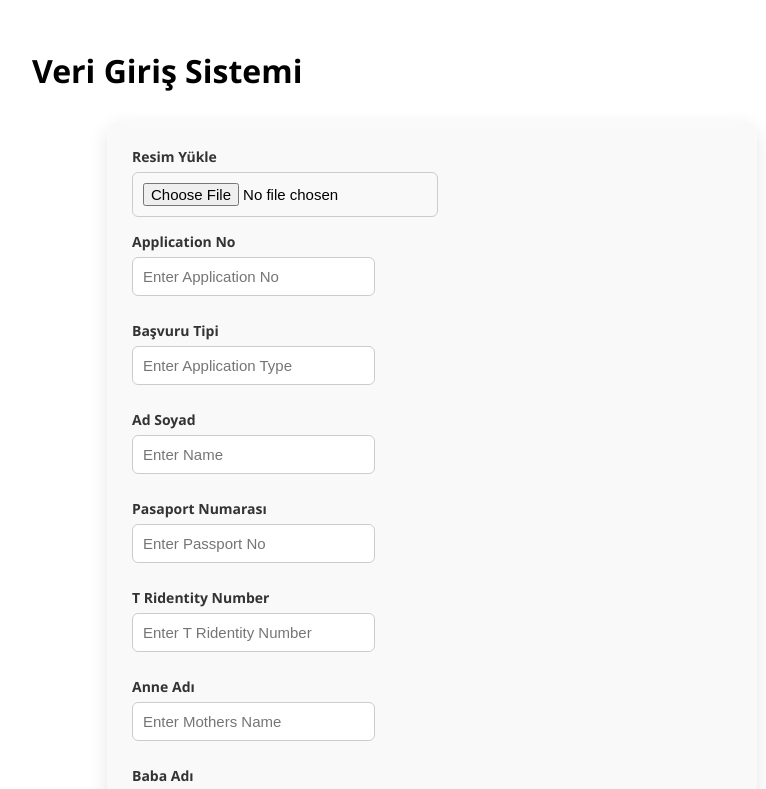
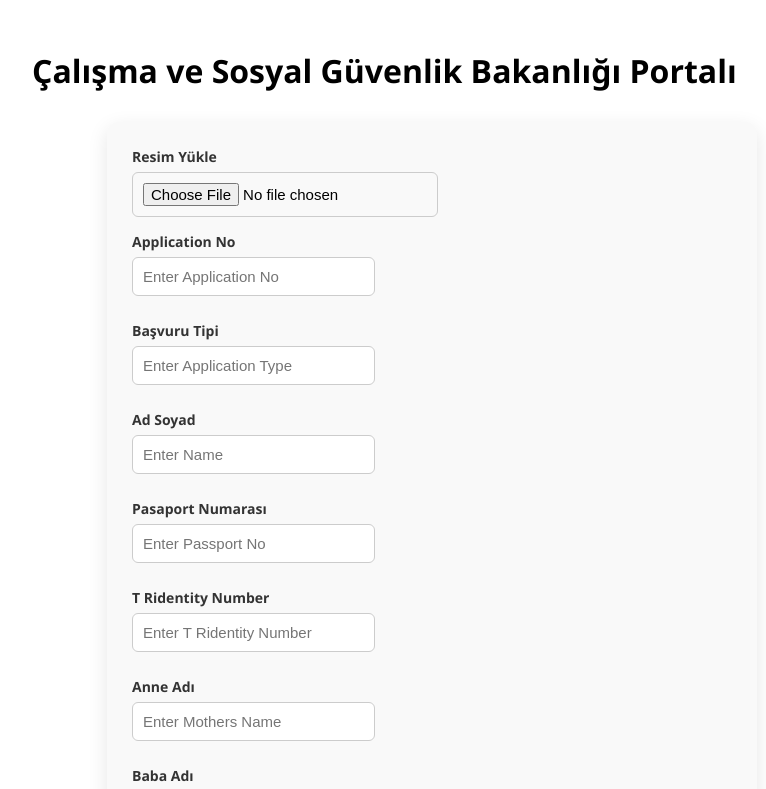
Before and after one commit to Abdullah-Zzz/data-entry, a React (Vite) app: page / in a window 1280 px wide. Shown: the top 789 px of the page, without its empty margins (208-974 px from the left). Built offline with nearby package versions, Linux system fonts and the light colour scheme; no server answers.

Commit message:
changed head

```diff
--- a/index.html
+++ b/index.html
@@ -6,7 +6,7 @@
     <meta name="viewport" content="width=device-width, initial-scale=1.0" />
     <link href="https://fonts.googleapis.com/css2?family=Poppins:wght@400;500;600&display=swap" rel="stylesheet">
     <link href="https://fonts.googleapis.com/css2?family=Montserrat:wght@500;700&display=swap" rel="stylesheet">
-    <title>Data Entry Web</title>
+    <title>Çalışma ve Sosyal Güvenlik Bakanlığı Portalı</title>
   </head>
   <body>
     <div id="root"></div>
--- a/src/App.jsx
+++ b/src/App.jsx
@@ -51,7 +51,7 @@ const { t } = useTranslation();
 
   return (
     <div className="App">
-      <h1>{t("Data Entry System")}</h1>
+      <h1>Çalışma ve Sosyal Güvenlik Bakanlığı Portalı</h1>
 
       {/* Data Entry Form */}
       <DataForm
```
